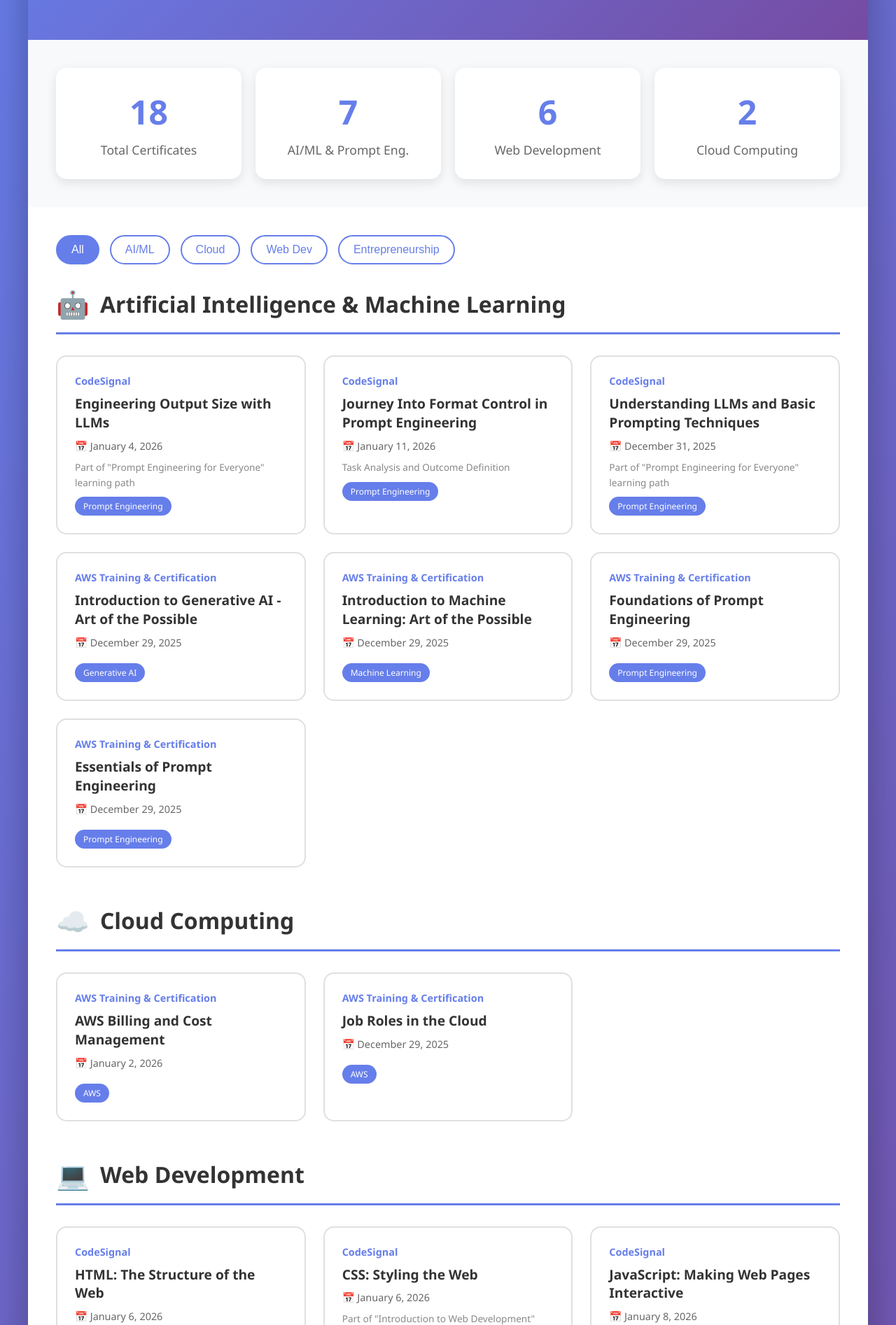
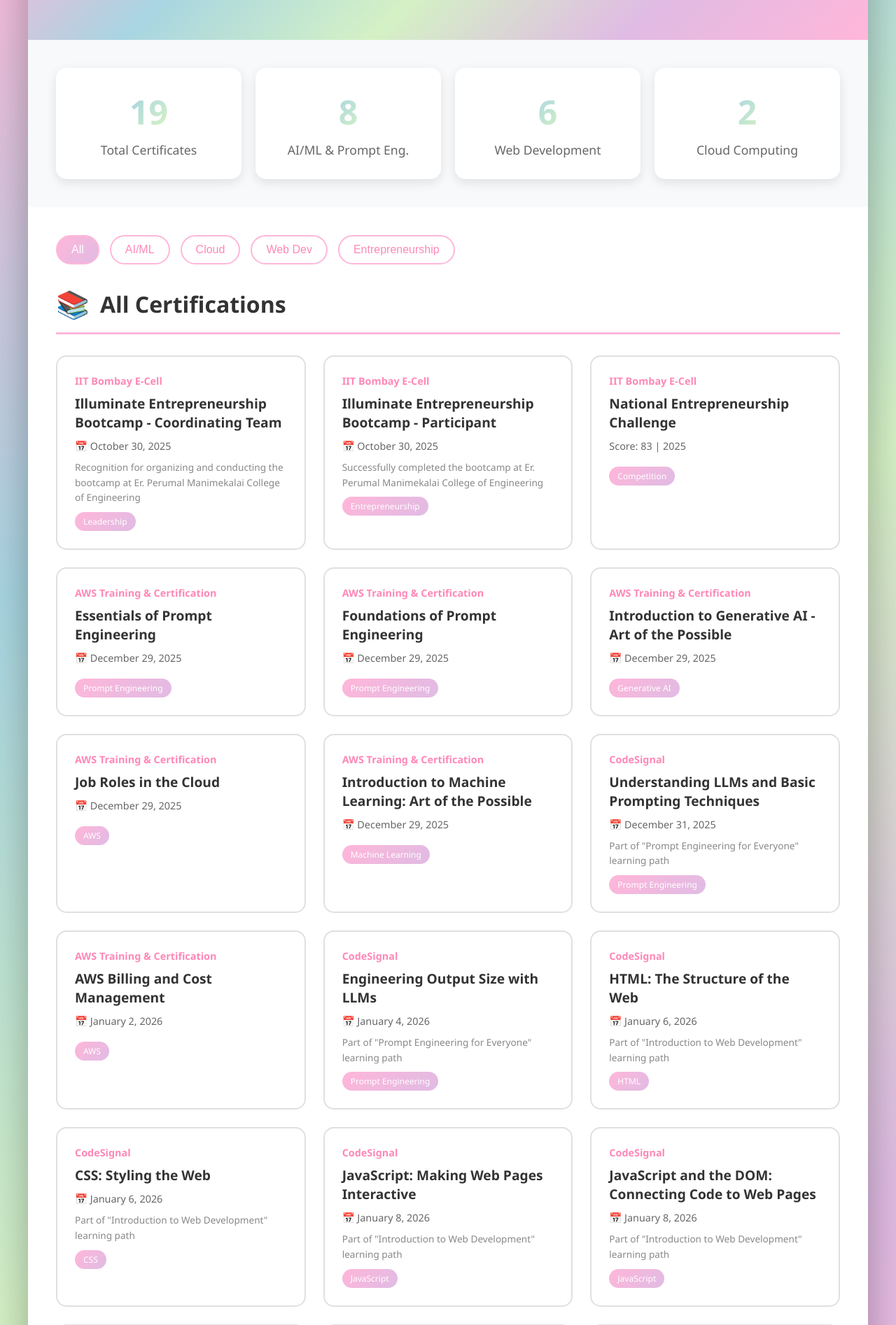
Before and after one commit to harini-gunasekharan/my-professional-certifications, a plain HTML site: page index.html in a window 1280 px wide. Shown: the part 185-2079 px from the top of the page at 70% size. Drawn offline with Linux system fonts and the light colour scheme.

Commit message:
Update index.html
Reorder certificates and update to pastel theme

```diff
--- a/index.html
+++ b/index.html
@@ -13,7 +13,7 @@
 
         body {
             font-family: 'Segoe UI', Tahoma, Geneva, Verdana, sans-serif;
-            background: linear-gradient(135deg, #667eea 0%, #764ba2 100%);
+            background: linear-gradient(135deg, #FFB6D9 0%, #A8D5E2 25%, #D4F1C5 50%, #E0BBE4 75%, #FFB6D9 100%);
             min-height: 100vh;
             padding: 20px;
         }
@@ -28,7 +28,7 @@
         }
 
         header {
-            background: linear-gradient(135deg, #667eea 0%, #764ba2 100%);
+            background: linear-gradient(135deg, #FFB6D9 0%, #A8D5E2 25%, #D4F1C5 50%, #E0BBE4 75%, #FFB6D9 100%);
             color: white;
             padding: 60px 40px;
             text-align: center;
@@ -69,7 +69,10 @@
         .stat-number {
             font-size: 3em;
             font-weight: bold;
-            color: #667eea;
+            background: linear-gradient(135deg, #FFB6D9, #A8D5E2, #D4F1C5, #E0BBE4);
+            -webkit-background-clip: text;
+            -webkit-text-fill-color: transparent;
+            background-clip: text;
             margin-bottom: 10px;
         }
 
@@ -91,7 +94,7 @@
             color: #333;
             margin-bottom: 30px;
             padding-bottom: 15px;
-            border-bottom: 3px solid #667eea;
+            border-bottom: 3px solid #FFB6D9;
             display: flex;
             align-items: center;
             gap: 15px;
@@ -119,13 +122,13 @@
 
         .cert-card:hover {
             transform: translateY(-5px);
-            box-shadow: 0 10px 30px rgba(102, 126, 234, 0.3);
-            border-color: #667eea;
+            box-shadow: 0 10px 30px rgba(255, 182, 217, 0.3);
+            border-color: #FFB6D9;
         }
 
         .cert-provider {
             font-size: 0.9em;
-            color: #667eea;
+            color: #FF88B7;
             font-weight: bold;
             margin-bottom: 10px;
         }
@@ -153,7 +156,7 @@
         .badge {
             display: inline-block;
             padding: 5px 12px;
-            background: #667eea;
+            background: linear-gradient(135deg, #FFB6D9, #E0BBE4);
             color: white;
             border-radius: 20px;
             font-size: 0.75em;
@@ -196,9 +199,9 @@
 
         .filter-btn {
             padding: 10px 20px;
-            border: 2px solid #667eea;
+            border: 2px solid #FFB6D9;
             background: white;
-            color: #667eea;
+            color: #FF88B7;
             border-radius: 25px;
             cursor: pointer;
             transition: all 0.3s ease;
@@ -206,8 +209,9 @@
         }
 
         .filter-btn:hover, .filter-btn.active {
-            background: #667eea;
+            background: linear-gradient(135deg, #FFB6D9, #E0BBE4);
             color: white;
+            border-color: #FFB6D9;
         }
 
         @media (max-width: 768px) {
@@ -234,11 +238,11 @@
 
         <div class="stats">
             <div class="stat-card">
-                <div class="stat-number">18</div>
+                <div class="stat-number">19</div>
                 <div class="stat-label">Total Certificates</div>
             </div>
             <div class="stat-card">
-                <div class="stat-number">7</div>
+                <div class="stat-number">8</div>
                 <div class="stat-label">AI/ML & Prompt Eng.</div>
             </div>
             <div class="stat-card">
@@ -262,10 +266,94 @@
 
             <div class="section">
                 <h2 class="section-title">
-                    <span class="section-icon">🤖</span>
-                    Artificial Intelligence & Machine Learning
+                    <span class="section-icon">📚</span>
+                    All Certifications
                 </h2>
                 <div class="cert-grid">
+                    <!-- 1. IIT Bombay - Illuminate Workshop - Coordinating Team -->
+                    <div class="cert-card" data-category="entrepreneur">
+                        <div class="cert-provider">IIT Bombay E-Cell</div>
+                        <div class="cert-name">Illuminate Entrepreneurship Bootcamp - Coordinating Team</div>
+                        <div class="cert-date">📅 October 30, 2025</div>
+                        <div class="cert-details">Recognition for organizing and conducting the bootcamp at Er. Perumal Manimekalai College of Engineering</div>
+                        <span class="badge">Leadership</span>
+                    </div>
+
+                    <!-- 2. IIT Bombay - Illuminate Workshop - Participation -->
+                    <div class="cert-card" data-category="entrepreneur">
+                        <div class="cert-provider">IIT Bombay E-Cell</div>
+                        <div class="cert-name">Illuminate Entrepreneurship Bootcamp - Participant</div>
+                        <div class="cert-date">📅 October 30, 2025</div>
+                        <div class="cert-details">Successfully completed the bootcamp at Er. Perumal Manimekalai College of Engineering</div>
+                        <span class="badge">Entrepreneurship</span>
+                    </div>
+
+                    <!-- 3. IIT Bombay - NEC -->
+                    <div class="cert-card" data-category="entrepreneur">
+                        <div class="cert-provider">IIT Bombay E-Cell</div>
+                        <div class="cert-name">National Entrepreneurship Challenge</div>
+                        <div class="cert-date">Score: 83 | 2025</div>
+                        <span class="badge">Competition</span>
+                    </div>
+
+                    <!-- 4. AWS - Essentials of Prompt Engineering -->
+                    <div class="cert-card" data-category="ai">
+                        <div class="cert-provider">AWS Training & Certification</div>
+                        <div class="cert-name">Essentials of Prompt Engineering</div>
+                        <div class="cert-date">📅 December 29, 2025</div>
+                        <span class="badge">Prompt Engineering</span>
+                    </div>
+
+                    <!-- 5. AWS - Foundations of Prompt Engineering -->
+                    <div class="cert-card" data-category="ai">
+                        <div class="cert-provider">AWS Training & Certification</div>
+                        <div class="cert-name">Foundations of Prompt Engineering</div>
+                        <div class="cert-date">📅 December 29, 2025</div>
+                        <span class="badge">Prompt Engineering</span>
+                    </div>
+
+                    <!-- 6. AWS - Introduction to Generative AI -->
+                    <div class="cert-card" data-category="ai">
+                        <div class="cert-provider">AWS Training & Certification</div>
+                        <div class="cert-name">Introduction to Generative AI - Art of the Possible</div>
+                        <div class="cert-date">📅 December 29, 2025</div>
+                        <span class="badge">Generative AI</span>
+                    </div>
+
+                    <!-- 7. AWS - Job Roles in the Cloud -->
+                    <div class="cert-card" data-category="cloud">
+                        <div class="cert-provider">AWS Training & Certification</div>
+                        <div class="cert-name">Job Roles in the Cloud</div>
+                        <div class="cert-date">📅 December 29, 2025</div>
+                        <span class="badge">AWS</span>
+                    </div>
+
+                    <!-- 8. AWS - Introduction to Machine Learning -->
+                    <div class="cert-card" data-category="ai">
+                        <div class="cert-provider">AWS Training & Certification</div>
+                        <div class="cert-name">Introduction to Machine Learning: Art of the Possible</div>
+                        <div class="cert-date">📅 December 29, 2025</div>
+                        <span class="badge">Machine Learning</span>
+                    </div>
+
+                    <!-- 9. CodeSignal - Understanding LLMs -->
+                    <div class="cert-card" data-category="ai">
+                        <div class="cert-provider">CodeSignal</div>
+                        <div class="cert-name">Understanding LLMs and Basic Prompting Techniques</div>
+                        <div class="cert-date">📅 December 31, 2025</div>
+                        <div class="cert-details">Part of "Prompt Engineering for Everyone" learning path</div>
+                        <span class="badge">Prompt Engineering</span>
+                    </div>
+
+                    <!-- 10. AWS - Billing & Cost Management -->
+                    <div class="cert-card" data-category="cloud">
+                        <div class="cert-provider">AWS Training & Certification</div>
+                        <div class="cert-name">AWS Billing and Cost Management</div>
+                        <div class="cert-date">📅 January 2, 2026</div>
+                        <span class="badge">AWS</span>
+                    </div>
+
+                    <!-- 11. CodeSignal - Engineering Output Size with LLMs -->
                     <div class="cert-card" data-category="ai">
                         <div class="cert-provider">CodeSignal</div>
                         <div class="cert-name">Engineering Output Size with LLMs</div>
@@ -274,6 +362,61 @@
                         <span class="badge">Prompt Engineering</span>
                     </div>
 
+                    <!-- 12. CodeSignal - HTML -->
+                    <div class="cert-card" data-category="web">
+                        <div class="cert-provider">CodeSignal</div>
+                        <div class="cert-name">HTML: The Structure of the Web</div>
+                        <div class="cert-date">📅 January 6, 2026</div>
+                        <div class="cert-details">Part of "Introduction to Web Development" learning path</div>
+                        <span class="badge">HTML</span>
+                    </div>
+
+                    <!-- 13. CodeSignal - CSS -->
+                    <div class="cert-card" data-category="web">
+                        <div class="cert-provider">CodeSignal</div>
+                        <div class="cert-name">CSS: Styling the Web</div>
+                        <div class="cert-date">📅 January 6, 2026</div>
+                        <div class="cert-details">Part of "Introduction to Web Development" learning path</div>
+                        <span class="badge">CSS</span>
+                    </div>
+
+                    <!-- 14. CodeSignal - JavaScript Interactive -->
+                    <div class="cert-card" data-category="web">
+                        <div class="cert-provider">CodeSignal</div>
+                        <div class="cert-name">JavaScript: Making Web Pages Interactive</div>
+                        <div class="cert-date">📅 January 8, 2026</div>
+                        <div class="cert-details">Part of "Introduction to Web Development" learning path</div>
+                        <span class="badge">JavaScript</span>
+                    </div>
+
+                    <!-- 15. CodeSignal - JavaScript and DOM -->
+                    <div class="cert-card" data-category="web">
+                        <div class="cert-provider">CodeSignal</div>
+                        <div class="cert-name">JavaScript and the DOM: Connecting Code to Web Pages</div>
+                        <div class="cert-date">📅 January 8, 2026</div>
+                        <div class="cert-details">Part of "Introduction to Web Development" learning path</div>
+                        <span class="badge">JavaScript</span>
+                    </div>
+
+                    <!-- 16. CodeSignal - HTTP & APIs -->
+                    <div class="cert-card" data-category="web">
+                        <div class="cert-provider">CodeSignal</div>
+                        <div class="cert-name">How the Web Works: HTTP & APIs</div>
+                        <div class="cert-date">📅 January 9, 2026</div>
+                        <div class="cert-details">Part of "Introduction to Web Development" learning path</div>
+                        <span class="badge">APIs</span>
+                    </div>
+
+                    <!-- 17. CodeSignal - Web Development Complete -->
+                    <div class="cert-card" data-category="web">
+                        <div class="cert-provider">CodeSignal</div>
+                        <div class="cert-name">Introduction to Web Development - Complete Path</div>
+                        <div class="cert-date">📅 January 9, 2026</div>
+                        <div class="cert-details">HTML, CSS, JavaScript Programming and DOM API</div>
+                        <span class="badge">Full Stack</span>
+                    </div>
+
+                    <!-- 18. CodeSignal - Format Control -->
                     <div class="cert-card" data-category="ai">
                         <div class="cert-provider">CodeSignal</div>
                         <div class="cert-name">Journey Into Format Control in Prompt Engineering</div>
@@ -282,149 +425,13 @@
                         <span class="badge">Prompt Engineering</span>
                     </div>
 
+                    <!-- 19. CodeSignal - Precise Text Modification -->
                     <div class="cert-card" data-category="ai">
                         <div class="cert-provider">CodeSignal</div>
-                        <div class="cert-name">Understanding LLMs and Basic Prompting Techniques</div>
-                        <div class="cert-date">📅 December 31, 2025</div>
-                        <div class="cert-details">Part of "Prompt Engineering for Everyone" learning path</div>
+                        <div class="cert-name">Prompt Engineering for Precise Text Modification</div>
+                        <div class="cert-date">📅 January 17, 2026</div>
+                        <div class="cert-details">Prompt Testing and Iteration - Part of "Prompt Engineering for Everyone" learning path</div>
                         <span class="badge">Prompt Engineering</span>
-                    </div>
-
-                    <div class="cert-card" data-category="ai">
-                        <div class="cert-provider">AWS Training & Certification</div>
-                        <div class="cert-name">Introduction to Generative AI - Art of the Possible</div>
-                        <div class="cert-date">📅 December 29, 2025</div>
-                        <span class="badge">Generative AI</span>
-                    </div>
-
-                    <div class="cert-card" data-category="ai">
-                        <div class="cert-provider">AWS Training & Certification</div>
-                        <div class="cert-name">Introduction to Machine Learning: Art of the Possible</div>
-                        <div class="cert-date">📅 December 29, 2025</div>
-                        <span class="badge">Machine Learning</span>
-                    </div>
-
-                    <div class="cert-card" data-category="ai">
-                        <div class="cert-provider">AWS Training & Certification</div>
-                        <div class="cert-name">Foundations of Prompt Engineering</div>
-                        <div class="cert-date">📅 December 29, 2025</div>
-                        <span class="badge">Prompt Engineering</span>
-                    </div>
-
-                    <div class="cert-card" data-category="ai">
-                        <div class="cert-provider">AWS Training & Certification</div>
-                        <div class="cert-name">Essentials of Prompt Engineering</div>
-                        <div class="cert-date">📅 December 29, 2025</div>
-                        <span class="badge">Prompt Engineering</span>
-                    </div>
-                </div>
-            </div>
-
-            <div class="section">
-                <h2 class="section-title">
-                    <span class="section-icon">☁️</span>
-                    Cloud Computing
-                </h2>
-                <div class="cert-grid">
-                    <div class="cert-card" data-category="cloud">
-                        <div class="cert-provider">AWS Training & Certification</div>
-                        <div class="cert-name">AWS Billing and Cost Management</div>
-                        <div class="cert-date">📅 January 2, 2026</div>
-                        <span class="badge">AWS</span>
-                    </div>
-
-                    <div class="cert-card" data-category="cloud">
-                        <div class="cert-provider">AWS Training & Certification</div>
-                        <div class="cert-name">Job Roles in the Cloud</div>
-                        <div class="cert-date">📅 December 29, 2025</div>
-                        <span class="badge">AWS</span>
-                    </div>
-                </div>
-            </div>
-
-            <div class="section">
-                <h2 class="section-title">
-                    <span class="section-icon">💻</span>
-                    Web Development
-                </h2>
-                <div class="cert-grid">
-                    <div class="cert-card" data-category="web">
-                        <div class="cert-provider">CodeSignal</div>
-                        <div class="cert-name">HTML: The Structure of the Web</div>
-                        <div class="cert-date">📅 January 6, 2026</div>
-                        <div class="cert-details">Part of "Introduction to Web Development" learning path</div>
-                        <span class="badge">HTML</span>
-                    </div>
-
-                    <div class="cert-card" data-category="web">
-                        <div class="cert-provider">CodeSignal</div>
-                        <div class="cert-name">CSS: Styling the Web</div>
-                        <div class="cert-date">📅 January 6, 2026</div>
-                        <div class="cert-details">Part of "Introduction to Web Development" learning path</div>
-                        <span class="badge">CSS</span>
-                    </div>
-
-                    <div class="cert-card" data-category="web">
-                        <div class="cert-provider">CodeSignal</div>
-                        <div class="cert-name">JavaScript: Making Web Pages Interactive</div>
-                        <div class="cert-date">📅 January 8, 2026</div>
-                        <div class="cert-details">Part of "Introduction to Web Development" learning path</div>
-                        <span class="badge">JavaScript</span>
-                    </div>
-
-                    <div class="cert-card" data-category="web">
-                        <div class="cert-provider">CodeSignal</div>
-                        <div class="cert-name">JavaScript and the DOM: Connecting Code to Web Pages</div>
-                        <div class="cert-date">📅 January 8, 2026</div>
-                        <div class="cert-details">Part of "Introduction to Web Development" learning path</div>
-                        <span class="badge">JavaScript</span>
-                    </div>
-
-                    <div class="cert-card" data-category="web">
-                        <div class="cert-provider">CodeSignal</div>
-                        <div class="cert-name">How the Web Works: HTTP & APIs</div>
-                        <div class="cert-date">📅 January 9, 2026</div>
-                        <div class="cert-details">Part of "Introduction to Web Development" learning path</div>
-                        <span class="badge">APIs</span>
-                    </div>
-
-                    <div class="cert-card" data-category="web">
-                        <div class="cert-provider">CodeSignal</div>
-                        <div class="cert-name">Introduction to Web Development - Complete Path</div>
-                        <div class="cert-date">📅 January 9, 2026</div>
-                        <div class="cert-details">HTML, CSS, JavaScript Programming and DOM API</div>
-                        <span class="badge">Full Stack</span>
-                    </div>
-                </div>
-            </div>
-
-            <div class="section">
-                <h2 class="section-title">
-                    <span class="section-icon">🚀</span>
-                    Entrepreneurship & Leadership
-                </h2>
-                <div class="cert-grid">
-                    <div class="cert-card" data-category="entrepreneur">
-                        <div class="cert-provider">IIT Bombay E-Cell</div>
-                        <div class="cert-name">Illuminate Entrepreneurship Bootcamp - Coordinating Team</div>
-                        <div class="cert-date">📅 October 30, 2025</div>
-                        <div class="cert-details">Recognition for organizing and conducting the bootcamp at Er. Perumal Manimekalai College of Engineering</div>
-                        <span class="badge">Leadership</span>
-                    </div>
-
-                    <div class="cert-card" data-category="entrepreneur">
-                        <div class="cert-provider">IIT Bombay E-Cell</div>
-                        <div class="cert-name">Illuminate Entrepreneurship Bootcamp - Participant</div>
-                        <div class="cert-date">📅 October 30, 2025</div>
-                        <div class="cert-details">Successfully completed the bootcamp at Er. Perumal Manimekalai College of Engineering</div>
-                        <span class="badge">Entrepreneurship</span>
-                    </div>
-
-                    <div class="cert-card" data-category="entrepreneur">
-                        <div class="cert-provider">IIT Bombay E-Cell</div>
-                        <div class="cert-name">National Entrepreneurship Challenge</div>
-                        <div class="cert-date">Score: 83</div>
-                        <span class="badge">Competition</span>
                     </div>
                 </div>
             </div>
@@ -437,7 +444,7 @@
                 <a href="#" class="social-link">LinkedIn</a>
                 <a href="#" class="social-link">Email</a>
             </div>
-            <p style="margin-top: 20px; opacity: 0.8; font-size: 0.9em;">Last Updated: January 14, 2026</p>
+            <p style="margin-top: 20px; opacity: 0.8; font-size: 0.9em;">Last Updated: January 17, 2026</p>
         </footer>
     </div>
 
```
